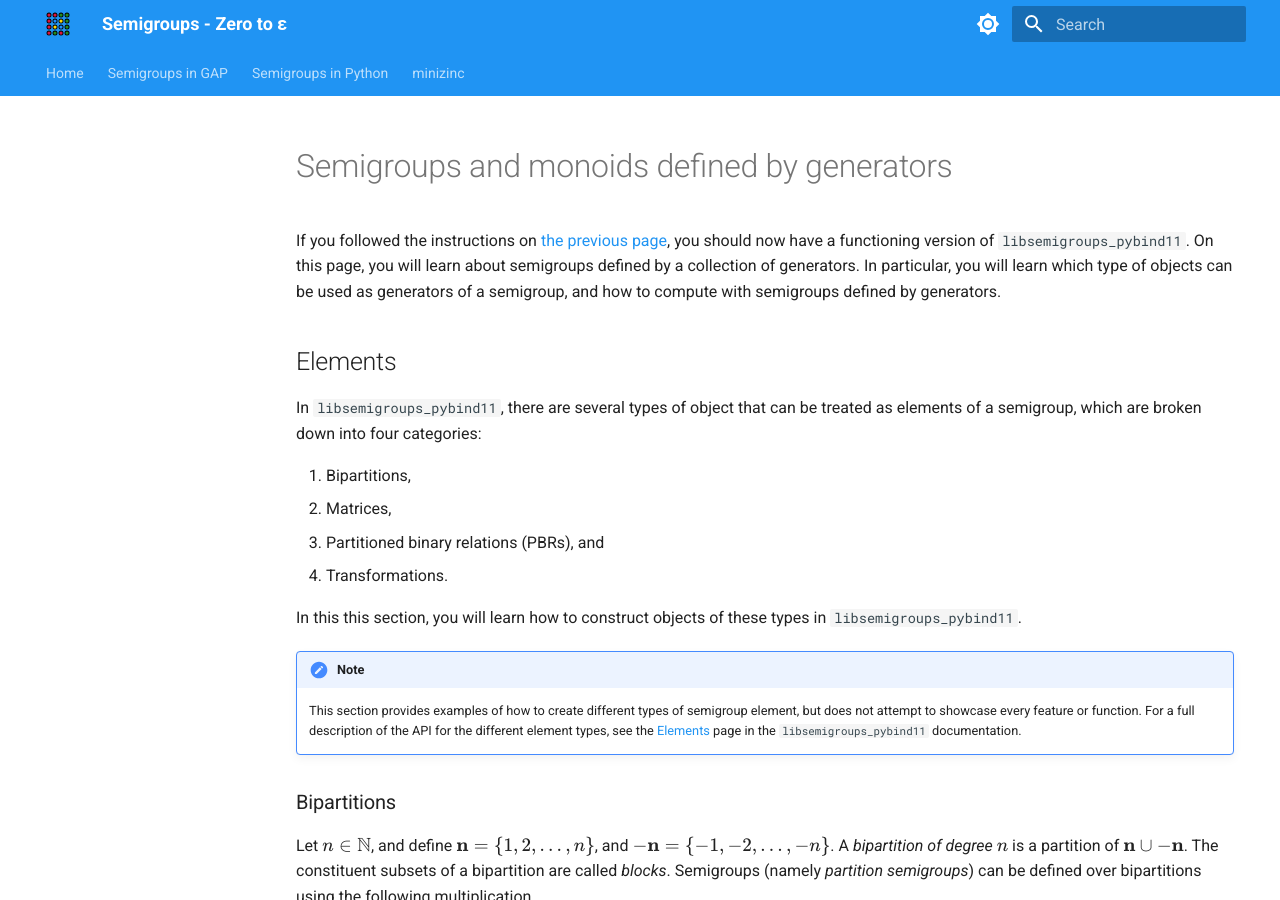
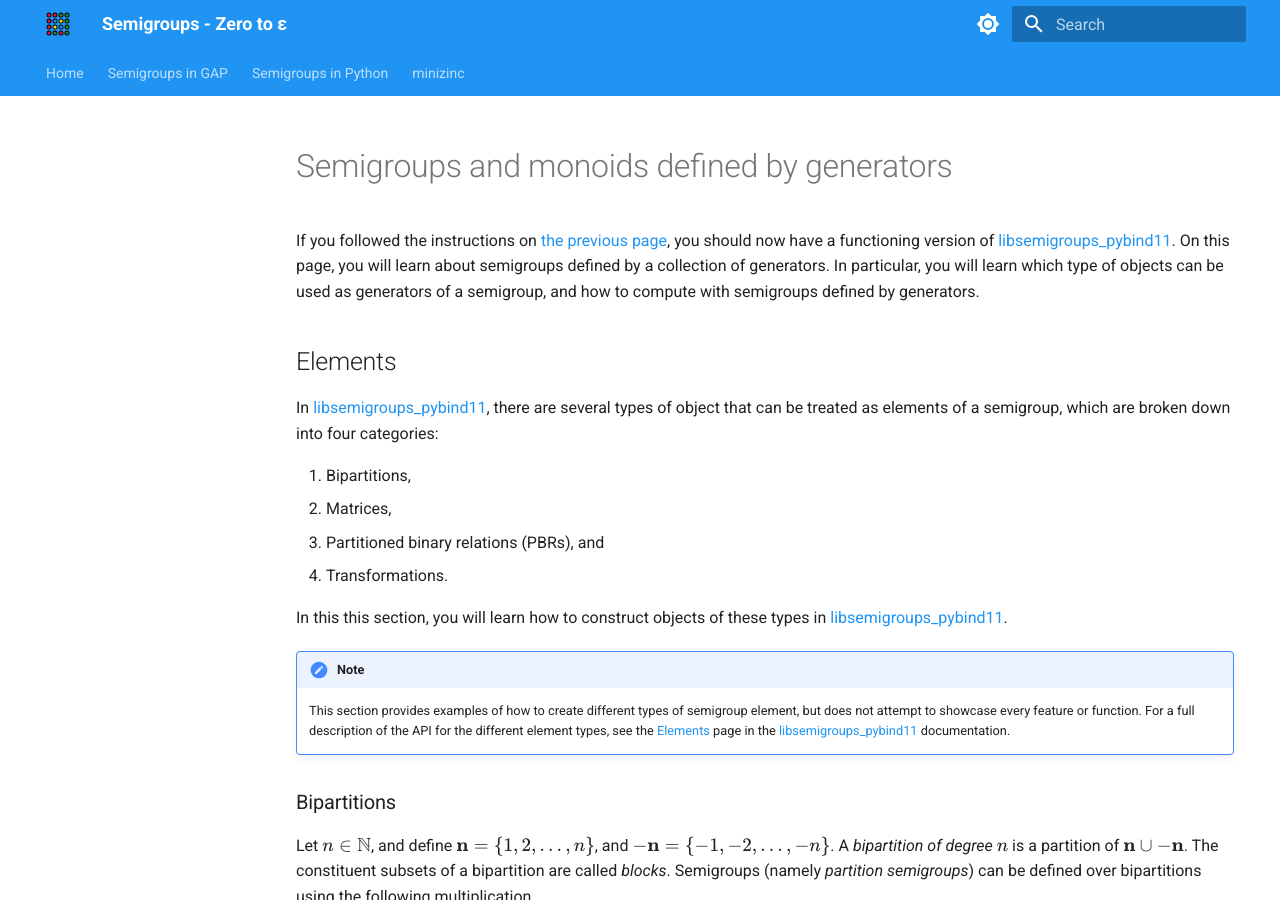
Before and after one commit to libsemigroups/tutorial, an MkDocs documentation site: the page built from docs/py/generated.md, in a window 1280 px wide and 900 px high. Built offline with MkDocs 1.6.1 and Material for MkDocs 9.7.7, drawn with Linux system fonts in a browser that asks for light colours.

Commit message:
More fixes

````diff
--- a/docs/py/generated.md
+++ b/docs/py/generated.md
@@ -1,14 +1,14 @@
 # Semigroups and monoids defined by generators
 
 If you followed the instructions on [the previous page](first-steps.md), you
-should now have a functioning version of `libsemigroups_pybind11`. On this page,
+should now have a functioning version of [libsemigroups_pybind11][]. On this page,
 you will learn about semigroups defined by a collection of generators. In
 particular, you will learn which type of objects can be used as generators of a
 semigroup, and how to compute with semigroups defined by generators.
 
 ## Elements
 
-In `libsemigroups_pybind11`, there are several types of object that can be
+In [libsemigroups_pybind11][], there are several types of object that can be
 treated as elements of a semigroup, which are broken down into four categories:
 
 1. Bipartitions,
@@ -17,7 +17,7 @@ treated as elements of a semigroup, which are broken down into four categories:
 1. Transformations.
 
 In this this section, you will learn how to construct objects of these types in
-`libsemigroups_pybind11`.
+[libsemigroups_pybind11][].
 
 !!! note
 
@@ -25,7 +25,7 @@ In this this section, you will learn how to construct objects of these types in
     element, but does not attempt to showcase every feature or function. For a
     full description of the API for the different element types, see the
     [Elements](https://libsemigroups.github.io/libsemigroups_pybind11/data-structures/elements/index.html)
-    page in the `libsemigroups_pybind11` documentation.
+    page in the [libsemigroups_pybind11][] documentation.
 
 ### Bipartitions
 
@@ -84,12 +84,12 @@ bipartition.random(7)
 
     For more information about bipartitions, see the [Bipartition class](https://libsemigroups.github.io/libsemigroups_pybind11/data-structures/elements/bipart/bipart.html) and
     [Bipartition helpers](https://libsemigroups.github.io/libsemigroups_pybind11/data-structures/elements/bipart/bipart-helpers.html)
-    pages in the `libsemigroups_pybind11` documentation.
+    pages in the [libsemigroups_pybind11][] documentation.
 
 ### Matrices
 
 There are several different flavours of matrix available in
-`libsemigroups_pybind11`. For example, you can construct the $3 \times 3$ matrix
+[libsemigroups_pybind11][]. For example, you can construct the $3 \times 3$ matrix
 
 $$
     m =
@@ -130,7 +130,7 @@ m ** 3
 #                             [2, 6, 5]])
 ```
 
-In general, `Matrix` objects in `libsemigroups_pybind11` are constructed by
+In general, `Matrix` objects in [libsemigroups_pybind11][] are constructed by
 specifying a value from the `MatrixKind` enum, and a list of rows of values.
 The `MatrixKind` value determines what type of matrix is returned, and the
 possible values are summarised in the following table.
@@ -176,13 +176,13 @@ m ** 3
 
     When representing boolean matrices of dimension up to $8 \times 8$, you can
     use the class `BMat8` to take advantage of some compiler optimisations. More
-    information can be found on the [BMat8 class](https://libsemigroups.github.io/libsemigroups_pybind11/data-structures/elements/matrix/bmat8.html) page in the `libsemigroups_pybind11` documentation.
+    information can be found on the [BMat8 class](https://libsemigroups.github.io/libsemigroups_pybind11/data-structures/elements/matrix/bmat8.html) page in the [libsemigroups_pybind11][] documentation.
 
 !!! info
 
     For more information about matrices, see the [Matrix class](https://libsemigroups.github.io/libsemigroups_pybind11/data-structures/elements/matrix/matrix.html) and
     [Matrix helpers](https://libsemigroups.github.io/libsemigroups_pybind11/data-structures/elements/matrix/matrix-helpers.html)
-    pages in the `libsemigroups_pybind11` documentation.
+    pages in the [libsemigroups_pybind11][] documentation.
 
 ### Transformations
 
````
Also changed, not shown: other parts of docs/py/generated.md (+3 -1 lines).
